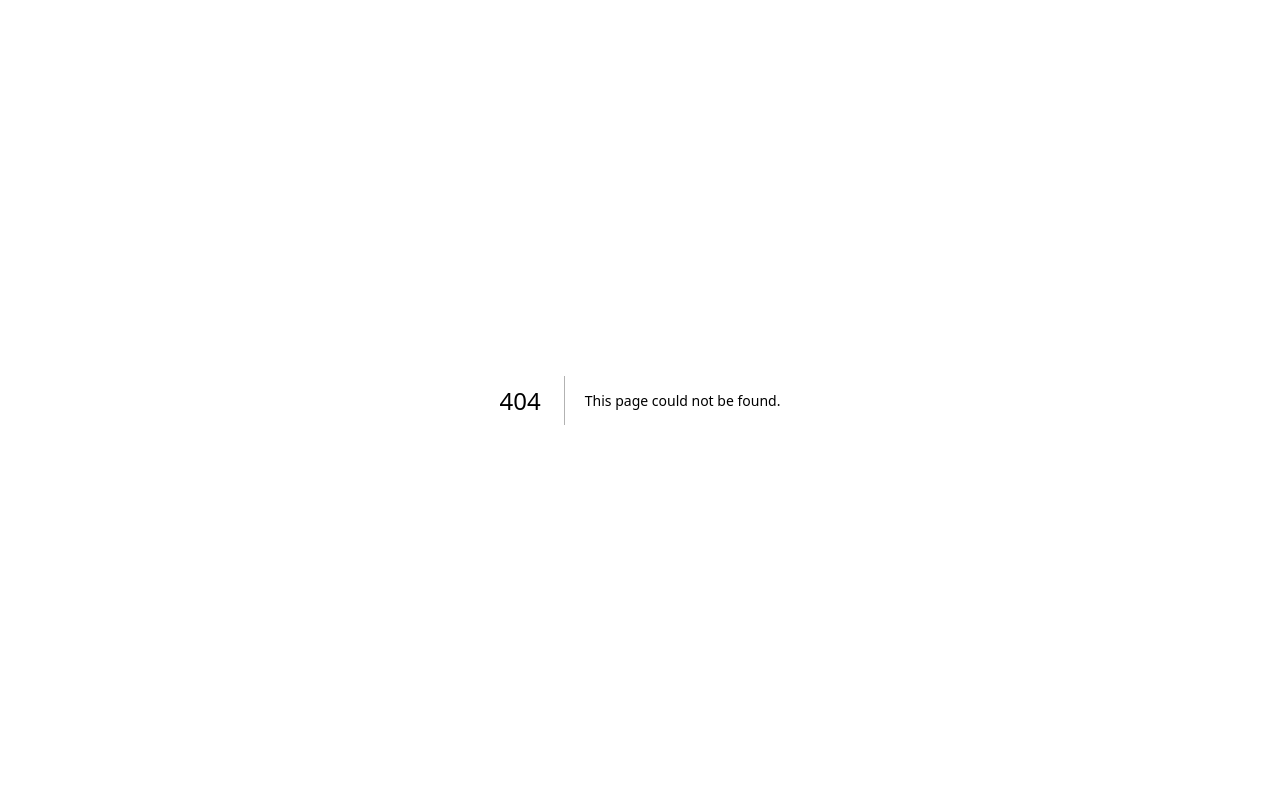
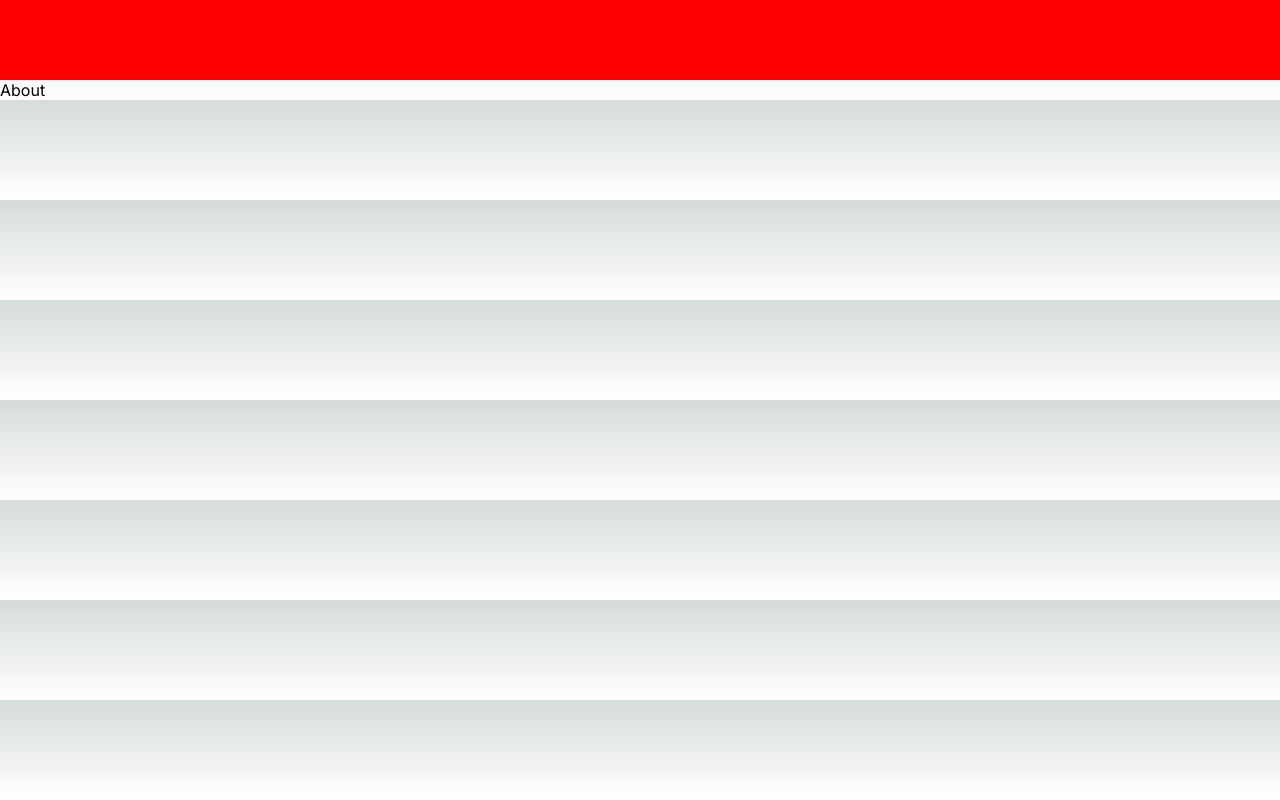
Before and after one commit to treyarte/backlog-gamers, a Next.js app: page /about in a window 1280 px wide. Before the commit this address had no page. Built offline with nearby package versions, Linux system fonts and the light colour scheme.

Commit message:
initial setup

```diff
--- /dev/null
+++ b/src/app/about/page.tsx
@@ -0,0 +1,7 @@
+export default function About() {
+    return (
+        <div>
+            About
+        </div>
+    )
+}
--- /dev/null
+++ b/src/app/components/nav.css
@@ -0,0 +1,5 @@
+.nav {
+    background-color: red;
+    width: 100%;
+    height: 80px;
+}
--- /dev/null
+++ b/src/app/components/nav.tsx
@@ -0,0 +1,8 @@
+import "./nav.css";
+export default function Nav() {
+    return (
+        <nav className="nav">
+
+        </nav>
+    )
+}
--- a/src/app/layout.tsx
+++ b/src/app/layout.tsx
@@ -1,11 +1,12 @@
 import type { Metadata } from 'next'
 import { Inter } from 'next/font/google'
 import './globals.css'
+import Nav from './components/nav'
 
 const inter = Inter({ subsets: ['latin'] })
 
 export const metadata: Metadata = {
-  title: 'Create Next App',
+  title: 'Backlog Gamers',
   description: 'Generated by create next app',
 }
 
@@ -16,7 +17,12 @@ export default function RootLayout({
 }) {
   return (
     <html lang="en">
-      <body className={inter.className}>{children}</body>
+      <body className={inter.className}>
+        <header>
+          <Nav/>
+        </header>
+        {children}
+      </body>
     </html>
   )
 }
```
Also changed, not shown: src/app/terms-of-service/page.tsx (added, +7 -0 lines), 1 other file (tests, documents, lock files or other folders).
